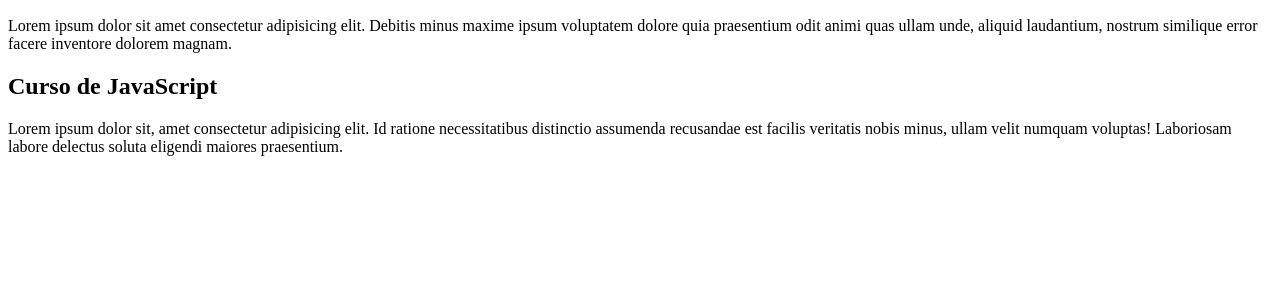
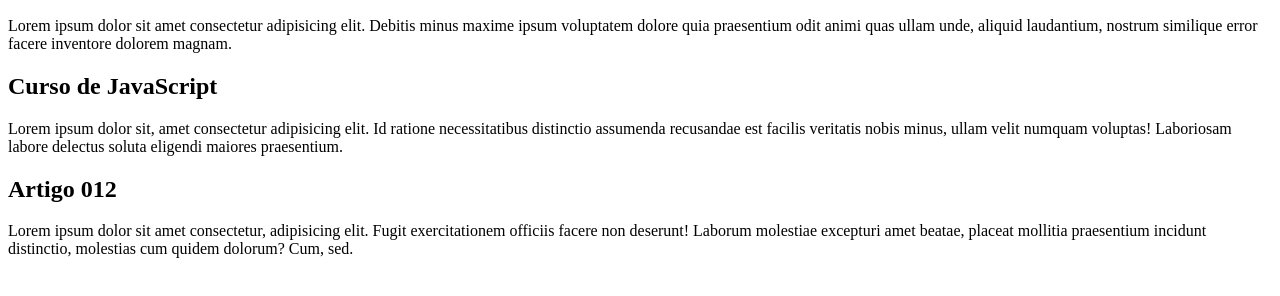
Before and after one commit to Fezaoo/Projeto-Site, a plain HTML site: page index.html in a window 1280 px wide. Shown: the part 110-406 px from the top of the page. Drawn offline with Linux system fonts and the light colour scheme.

Commit message:
Update index.html

```diff
--- a/index.html
+++ b/index.html
@@ -18,6 +18,10 @@
             <h2>Curso de JavaScript</h2>
             <p>Lorem ipsum dolor sit, amet consectetur adipisicing elit. Id ratione necessitatibus distinctio assumenda recusandae est facilis veritatis nobis minus, ullam velit numquam voluptas! Laboriosam labore delectus soluta eligendi maiores praesentium.</p>
         </article>
+        <article>
+            <h2>Artigo 012</h2>
+            <p>Lorem ipsum dolor sit amet consectetur, adipisicing elit. Fugit exercitationem officiis facere non deserunt! Laborum molestiae excepturi amet beatae, placeat mollitia praesentium incidunt distinctio, molestias cum quidem dolorum? Cum, sed.</p>
+        </article>
     </main>
 </body>
 </html>
```
